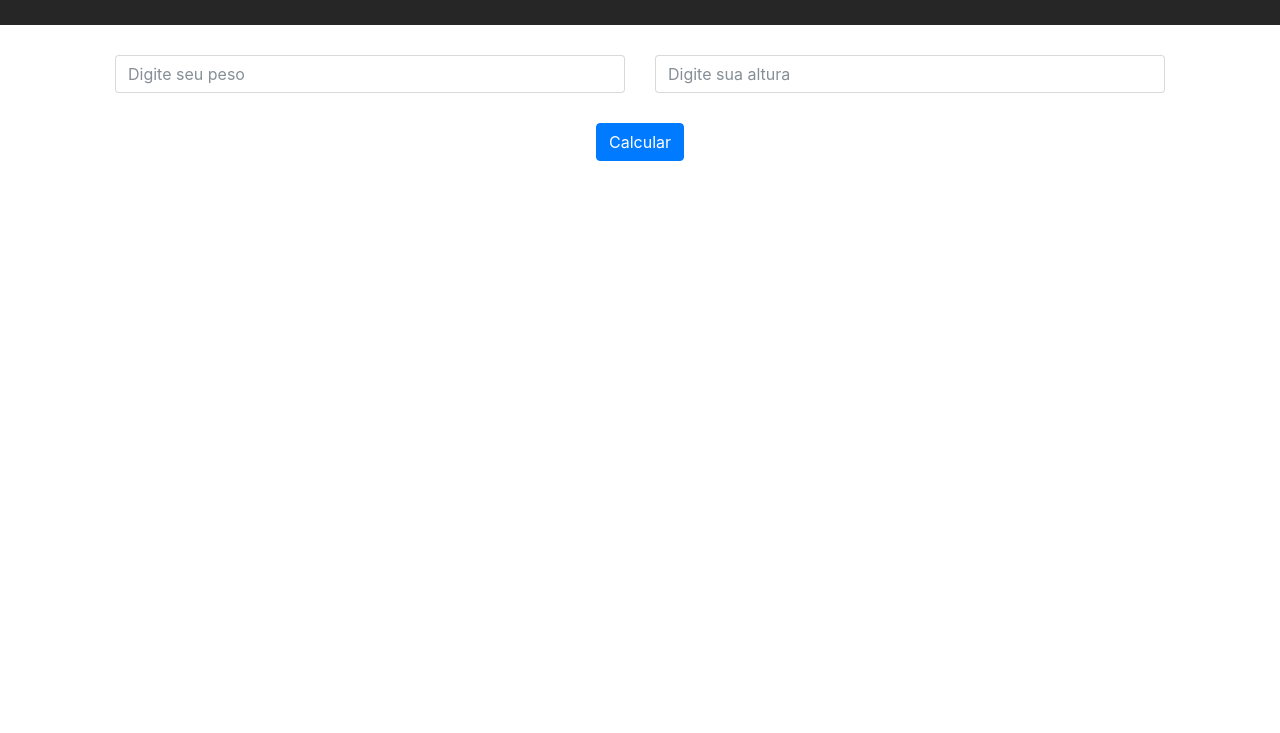
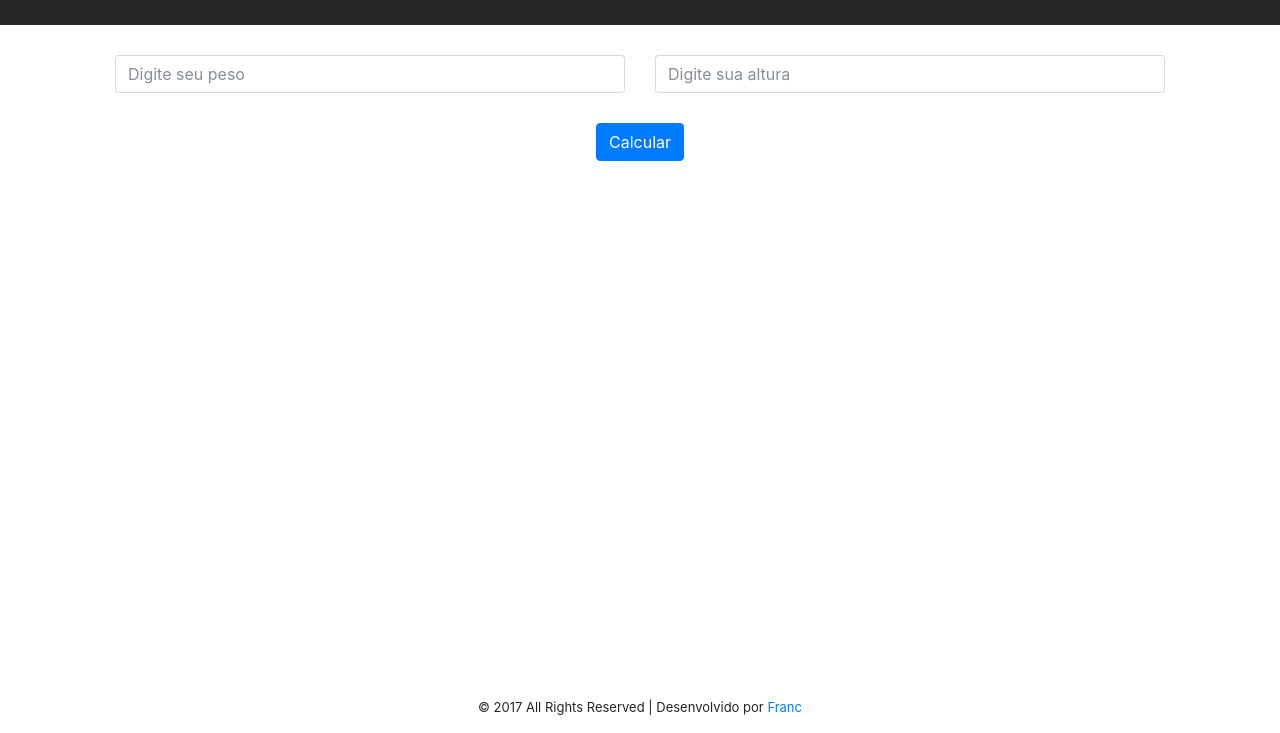
Before and after one commit to fcojr/Calcula-IMC, a plain HTML site: page index.html in a window 1280 px wide. Shown: the part 67-800 px from the top of the page. Drawn offline with nearby package versions, Linux system fonts and the light colour scheme.

Commit message:
footer and viewport added

```diff
--- a/index.html
+++ b/index.html
@@ -6,6 +6,7 @@ and open the template in the editor.
 -->
 <html>
     <head>
+        <meta name="viewport" content="width=device-width, initial-scale=1.0"/>
         <meta charset="utf-8">
         <title>Calcula IMC</title>
         <link href="https://fonts.googleapis.com/css?family=Josefin+Sans" rel="stylesheet">
@@ -30,6 +31,8 @@ and open the template in the editor.
                     <button class="btn btn-primary" onclick="exibe()">Calcular</button>
                 </div>
             </form>
+        <footer class="fixed-bottom">
+            <p>&copy 2017 All Rights Reserved | Desenvolvido por <a href="https://facebook.com/francisjrr" target="_blank">Franc</a></p>
         </div>
     <script src="js/javascript.js" type="text/javascript"></script>
     </body>
--- a/style/estilo.css
+++ b/style/estilo.css
@@ -8,3 +8,7 @@ header{
 form, .btn{
 	margin: 30px;
 }
+footer{
+	text-align: center;
+	font-size: 13px;
+}
```
